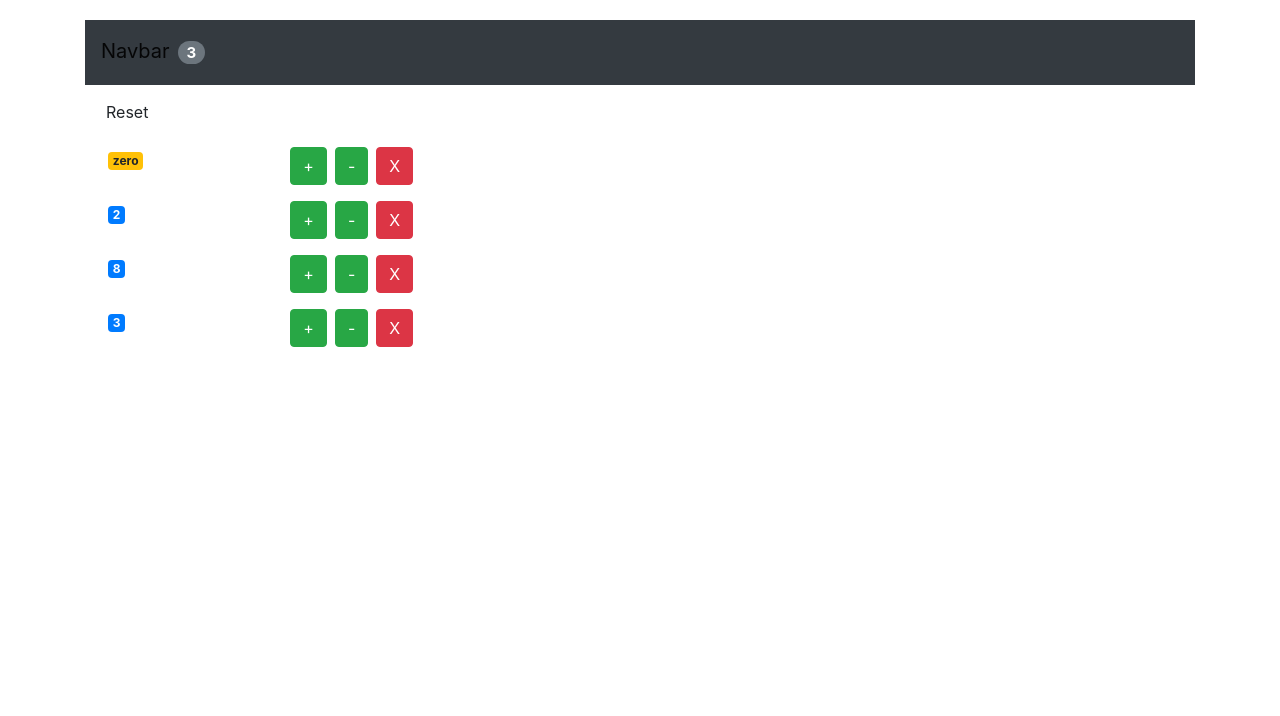
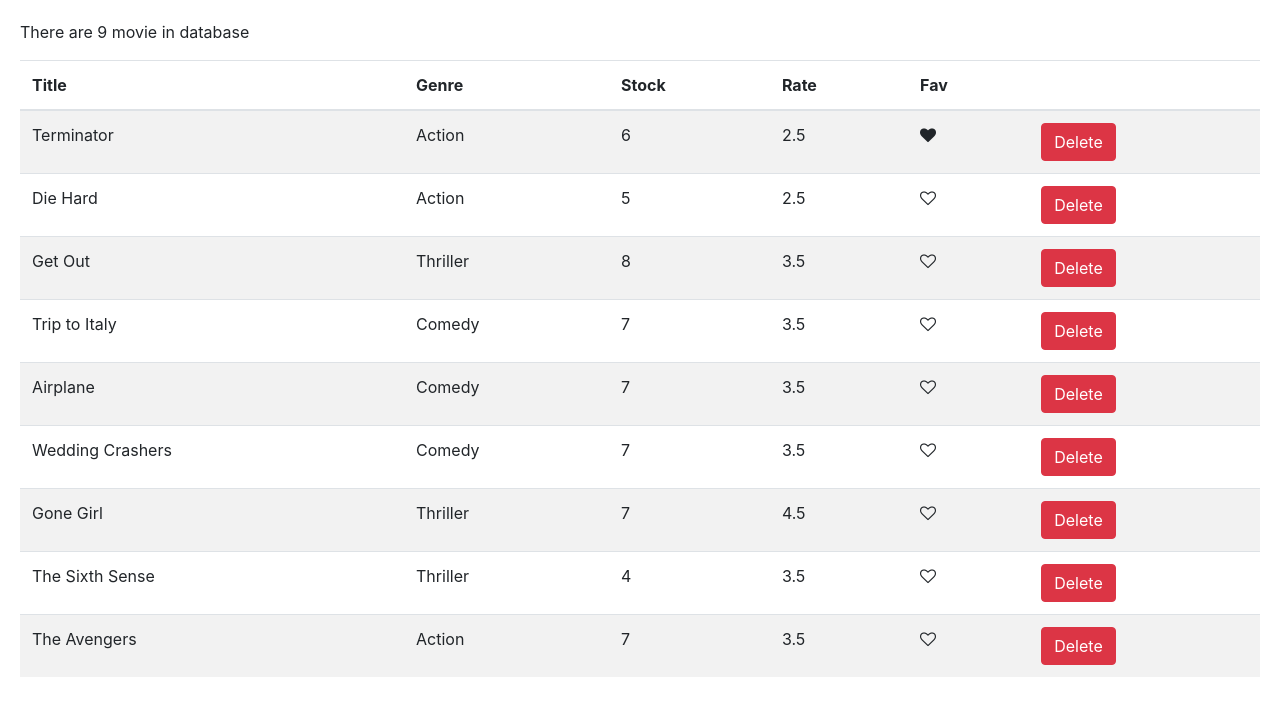
Before and after one commit to PeymanHosseini/react, a React (Create React App) app: page / in a window 1280 px wide. Shown: the top 716 px of the page. Built offline with nearby package versions, Linux system fonts and the light colour scheme.

Commit message:
creating LIKE component

```diff
--- a/src/App.js
+++ b/src/App.js
@@ -1,7 +1,7 @@
 import React, { Component } from "react";
 import "./App.css";
-import Navbar from "./components/navbar";
-import Counters from "./components/counters";
+import Navbar from "./components/counterComponents/navbar";
+import Counters from "./components/counterComponents/counters";
 
 class App extends Component {
   state = {
--- a/src/components/counter.jsx
+++ b/src/components/counterComponents/counter.jsx
@@ -6,10 +6,10 @@ class Counter extends Component {
       <div>
         <div className="container">
           <div className="row p-2 ">
-            <div className="col-sm-2">
+            <div className="col-1">
               <span className={this.getBadgeClass()}>{this.formatValue()}</span>
             </div>
-            <div className="col-sm-10">
+            <div className="col">
               <button
                 onClick={() =>
                   this.props.onHandleIncrement(this.props.countera)
@@ -25,6 +25,7 @@ class Counter extends Component {
                 onClick={() =>
                   this.props.onHandleDecrement(this.props.countera)
                 }
+                disabled={this.props.countera.value === 0 ? "disabled" : ""}
               >
                 -
               </button>
--- /dev/null
+++ b/src/components/movieListComponent/common/like.jsx
@@ -0,0 +1,16 @@
+import React, { Component } from "react";
+
+const Like = props => {
+  let classes = "fa fa-heart";
+  if (!props.liked) classes += "-o";
+  return (
+    <i
+      onClick={props.onClick}
+      style={{ cursor: "Pointer" }}
+      className={classes}
+      aria-hidden="true"
+    ></i>
+  );
+};
+
+export default Like;
--- /dev/null
+++ b/src/components/movieListComponent/movieList.jsx
@@ -0,0 +1,72 @@
+import React, { Component } from "react";
+import { getMovies } from "../../services/fakeMovieService";
+import Like from "./common/like";
+
+class Movies extends Component {
+  state = {
+    movies: getMovies()
+  };
+  handleLikeButton = movie => {
+    const movies = [...this.state.movies];
+    const index = movies.indexOf(movie);
+    movies[index] = { ...movies[index] };
+    movies[index].liked = !movies[index].liked;
+    this.setState({ movies });
+  };
+
+  handleDeleteButton = movie => {
+    const movies = this.state.movies.filter(m => m._id !== movie._id);
+    this.setState({ movies });
+  };
+
+  render() {
+    if (this.state.movies.length === 0)
+      return <p>there are no movie on data base</p>;
+    return (
+      <div>
+        <p>There are {this.state.movies.length} movie in database</p>
+
+        <table className="table table-striped">
+          <thead>
+            <tr>
+              <th>Title</th>
+              <th>Genre</th>
+              <th>Stock</th>
+              <th>Rate</th>
+              <th>Fav</th>
+              <th></th>
+            </tr>
+          </thead>
+          <tbody>
+            {this.state.movies.map(movie => (
+              <tr key={movie._id}>
+                <td>{movie.title}</td>
+                <td>{movie.genre.name}</td>
+                <td>{movie.numberInStock}</td>
+                <td>{movie.dailyRentalRate}</td>
+                <td>
+                  <Like
+                    onClick={() => this.handleLikeButton(movie)}
+                    liked={movie.liked}
+                  />
+                </td>
+                <td>
+                  {" "}
+                  <button
+                    onClick={() => this.handleDeleteButton(movie)}
+                    type="button"
+                    className="btn btn-danger"
+                  >
+                    Delete
+                  </button>{" "}
+                </td>
+              </tr>
+            ))}
+          </tbody>
+        </table>
+      </div>
+    );
+  }
+}
+
+export default Movies;
--- a/src/index.js
+++ b/src/index.js
@@ -1,12 +1,13 @@
 import React from "react";
 import ReactDOM from "react-dom";
 import "./index.css";
-import App from "./App";
+//import App from "./App";
 import * as serviceWorker from "./serviceWorker";
 import "bootstrap/dist/css/bootstrap.css";
 import "font-awesome/css/font-awesome.css";
+import Movies from "./components/movieListComponent/movieList";
 
-ReactDOM.render(<App />, document.getElementById("root"));
+ReactDOM.render(<Movies />, document.getElementById("root"));
 
 // If you want your app to work offline and load faster, you can change
 // unregister() to register() below. Note this comes with some pitfalls.
--- a/src/services/fakeMovieService.js
+++ b/src/services/fakeMovieService.js
@@ -7,7 +7,8 @@ const movies = [
     genre: { _id: "5b21ca3eeb7f6fbccd471818", name: "Action" },
     numberInStock: 6,
     dailyRentalRate: 2.5,
-    publishDate: "2018-01-03T19:04:28.809Z"
+    publishDate: "2018-01-03T19:04:28.809Z",
+    liked: true
   },
   {
     _id: "5b21ca3eeb7f6fbccd471816",
```
Also changed, not shown: src/components/movieListComponent/moviez.jsx (renamed from src/movieList.jsx, +13 -18 lines), src/components/moviez.jsx (deleted, +0 -52 lines), src/components/counterComponents/counters.jsx (renamed from src/components/counters.jsx), src/components/counterComponents/navbar.jsx (renamed from src/components/navbar.jsx).
